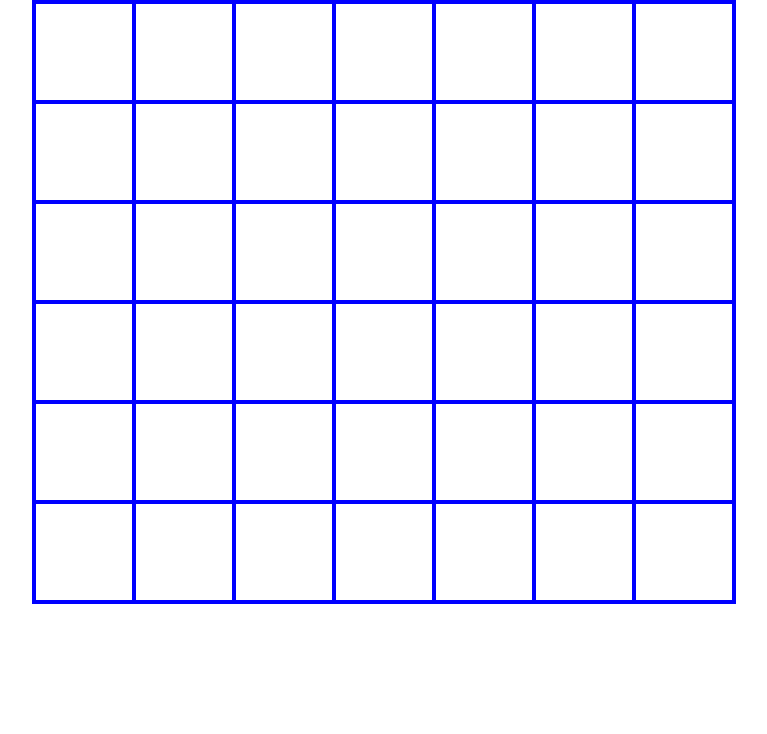
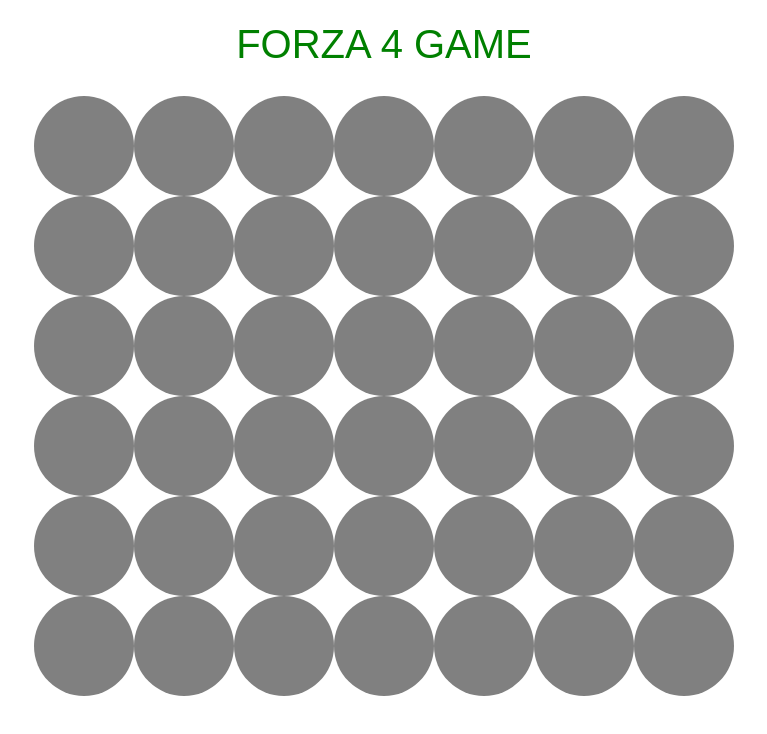
Before and after one commit to GAB3645/Forza4Game, a plain HTML site: page index.html in a window 1280 px wide. Shown: the whole page, without its empty margins (256-1023 px from the left). Drawn offline with nearby package versions, Linux system fonts and the light colour scheme; a web font is replaced by a local one.

Commit message:
Miglioramento grafica

```diff
--- a/css/style.css
+++ b/css/style.css
@@ -3,3 +3,9 @@
 .font {
     font-family: "Wix Madefor Text", sans-serif;
 }
+
+.titolo {
+    text-align: center;
+    padding: 20px;
+    color: green;
+}
--- a/index.html
+++ b/index.html
@@ -19,9 +19,11 @@
 </head>
 
 
-
 <body class="font">
 
+  <div class="titolo">
+    <h1>FORZA 4 GAME</h1>
+  </div>
 
 <center>
   <div id="campo"></div>
--- a/js/script.js
+++ b/js/script.js
@@ -6,11 +6,14 @@ function CreaTabella() {
     for (let r = 0; r < righe; r++) {
         const tr = document.createElement('tr');
         for (let c = 0; c < colonne; c++) {
+
             const td = document.createElement('td');
+
             td.style.width = '100px';
             td.style.height = '100px';
-            td.style.border = '4px solid blue';
-            td.style.backgroundColor = 'white';
+            td.style.border = '1 px solid white';
+            td.style.borderRadius = '100px'
+            td.style.backgroundColor = 'gray';
 
             td.addEventListener('click', function() {
                 this.style.backgroundColor =  'yellow' ;
@@ -25,4 +28,4 @@ function CreaTabella() {
 
 }
 
-window.onload = CreaTabella;
+CreaTabella();
```
